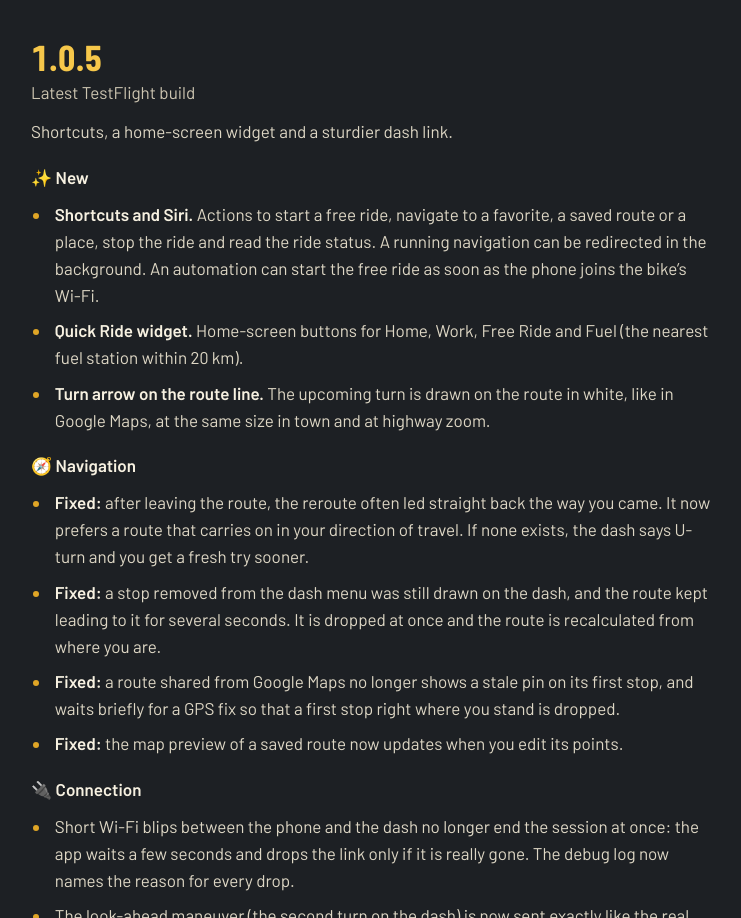
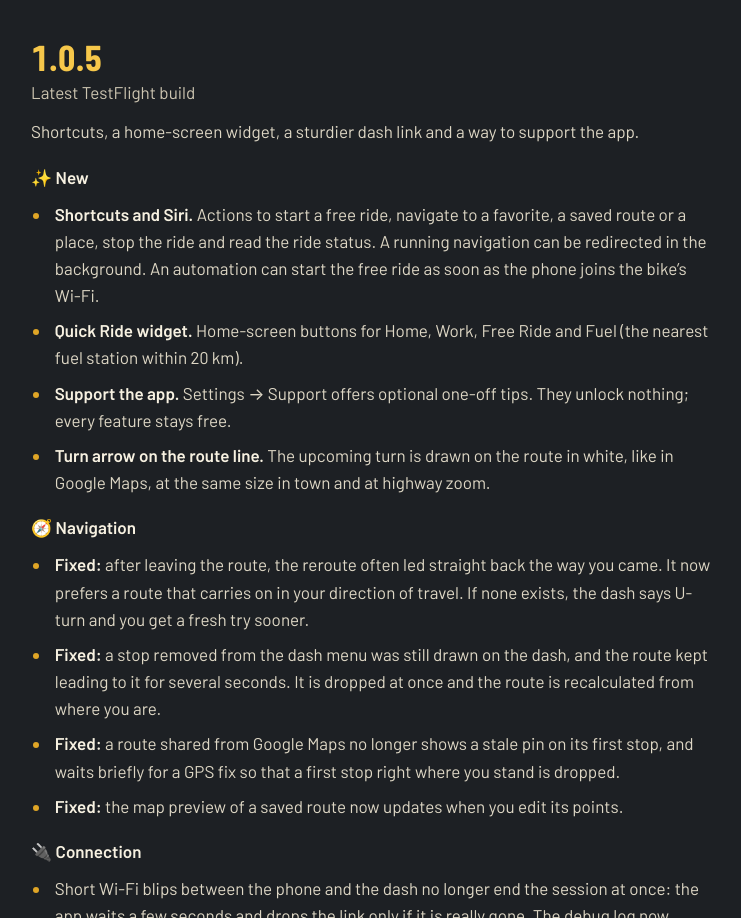
Before and after one commit to kolaCZek/TripperDashPlusPlus, a plain HTML site: page website/site/changelog/index.html in a window 1280 px wide. Shown: the part 1665-2583 px from the top of the page, without its empty margins (269-1010 px from the left). Drawn offline with Linux system fonts and the light colour scheme.

Commit message:
Changelog: tips in 1.0.5 (build 2) (#221)

```diff
--- a/website/site/changelog/index.html
+++ b/website/site/changelog/index.html
@@ -85,11 +85,12 @@
       <article class="ver" aria-labelledby="v1-0-5">
         <h3 id="v1-0-5">1.0.5</h3>
         <p class="when">Latest TestFlight build</p>
-      <p>Shortcuts, a home-screen widget and a sturdier dash link.</p>
+      <p>Shortcuts, a home-screen widget, a sturdier dash link and a way to support the app.</p>
       <h4>✨ New</h4>
       <ul>
         <li><strong>Shortcuts and Siri.</strong> Actions to start a free ride, navigate to a favorite, a saved route or a place, stop the ride and read the ride status. A running navigation can be redirected in the background. An automation can start the free ride as soon as the phone joins the bike’s Wi-Fi.</li>
         <li><strong>Quick Ride widget.</strong> Home-screen buttons for Home, Work, Free Ride and Fuel (the nearest fuel station within 20 km).</li>
+        <li><strong>Support the app.</strong> Settings → Support offers optional one-off tips. They unlock nothing; every feature stays free.</li>
         <li><strong>Turn arrow on the route line.</strong> The upcoming turn is drawn on the route in white, like in Google Maps, at the same size in town and at highway zoom.</li>
       </ul>
       <h4>🧭 Navigation</h4>
```
